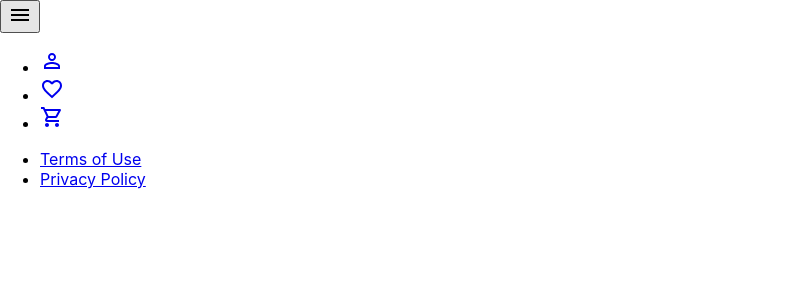
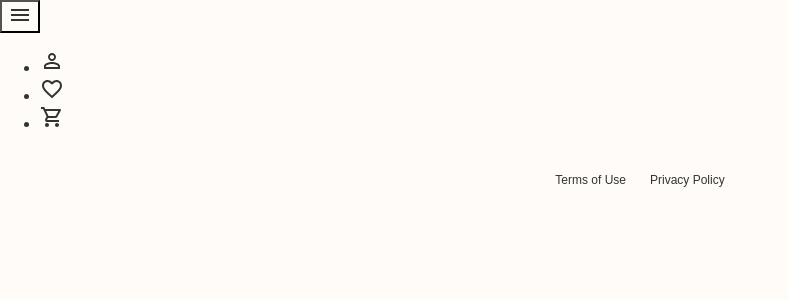
Before and after one commit to H-chai/react-ecom, a React (Create React App) app: page / in a window 1280 px wide. Shown: the top 300 px of the page, without its empty margins (0-788 px from the left). Built offline with nearby package versions, Linux system fonts and the light colour scheme.

Commit message:
Add CSS Modules styling for Footer

```diff
--- a/src/components/Footer.js
+++ b/src/components/Footer.js
@@ -1,15 +1,20 @@
 import { Link } from "react-router-dom";
+import styles from "../styles/Footer.module.css";
 
 export function Footer() {
   return (
-    <footer>
+    <footer className={styles.footerPadding}>
       <nav>
-        <ul>
+        <ul className={styles.footerList}>
           <li>
-            <Link to="#">Terms of Use</Link>
+            <Link to="#" className={styles.footerLink}>
+              Terms of Use
+            </Link>
           </li>
           <li>
-            <Link to="#">Privacy Policy</Link>
+            <Link to="#" className={styles.footerLink}>
+              Privacy Policy
+            </Link>
           </li>
         </ul>
       </nav>
--- /dev/null
+++ b/src/styles/Footer.module.css
@@ -0,0 +1,15 @@
+.footerList {
+  composes: noListStyle from "./common.module.css";
+  display: flex;
+  justify-content: center;
+  gap: 24px;
+  font-size: 12px;
+}
+
+.footerLink {
+  composes: noTextDecoration from "./common.module.css";
+}
+
+.footerPadding {
+  padding: 24px 0;
+}
--- /dev/null
+++ b/src/styles/common.module.css
@@ -0,0 +1,15 @@
+:global(*) {
+  font-family: "Switzer", sans-serif;
+  color: #333;
+  background-color: #FFFBF7;
+}
+
+.noListStyle {
+  list-style: none;
+  padding: 0;
+  margin: 0;
+}
+
+.noTextDecoration {
+  text-decoration: none;
+}
```
